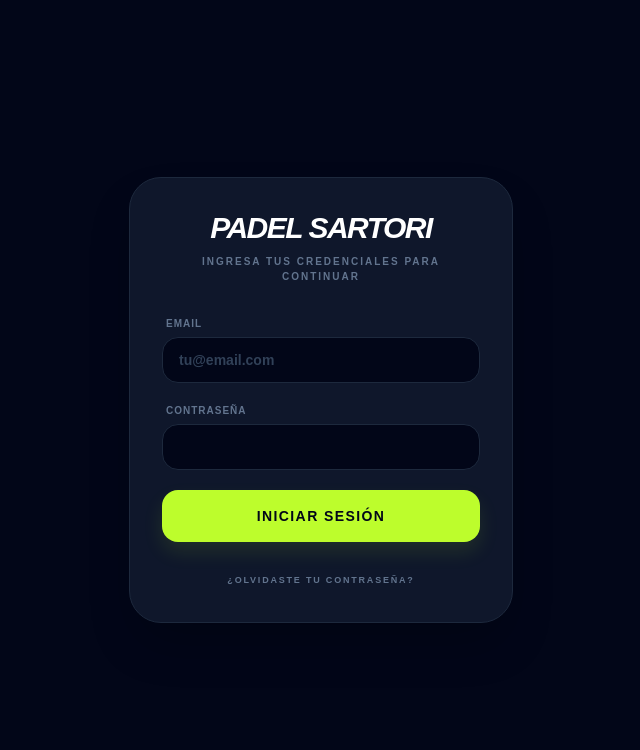
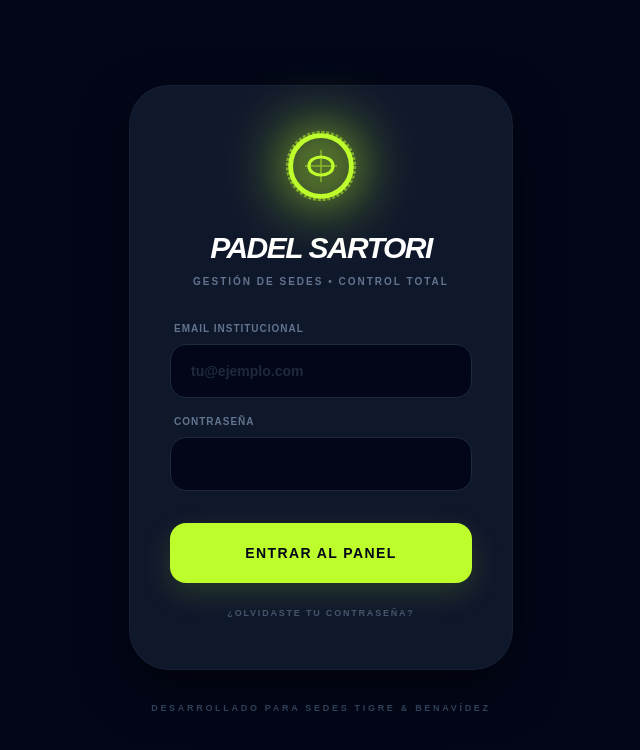
Before and after one commit to federico18pellegrini-ux/dashboard-tenis-pro, a Next.js app: page /login in a window 1280 px wide. Shown: the top 750 px of the page, without its empty margins (319-959 px from the left). Built offline with nearby package versions, Linux system fonts and the light colour scheme.

Commit message:
feat: implementar branding oficial con brand-logo.png

```diff
--- a/src/app/login/page.tsx
+++ b/src/app/login/page.tsx
@@ -1,4 +1,20 @@
 import { login, resetPasswordAction } from './actions'
+
+// Componente de Logo Vectorizado con estilo Neon
+const Logo = ({ className = "w-12 h-12" }: { className?: string }) => (
+  <svg
+    viewBox="0 0 100 100"
+    className={className}
+    fill="none"
+    xmlns="http://www.w3.org/2000/svg"
+  >
+    {/* Isotipo: Círculo de Padel con efecto de red */}
+    <circle cx="50" cy="50" r="42" stroke="#bdfd2c" strokeWidth="4" strokeDasharray="4 2" className="opacity-50" />
+    <circle cx="50" cy="50" r="38" stroke="#bdfd2c" strokeWidth="6" />
+    <path d="M35 50 C 35 35, 65 35, 65 50 C 65 65, 35 65, 35 50" stroke="#bdfd2c" strokeWidth="4" />
+    <path d="M50 30 L50 70 M30 50 L70 50" stroke="#bdfd2c" strokeWidth="2" opacity="0.5" />
+  </svg>
+)
 
 export default async function LoginPage({
   searchParams,
@@ -10,34 +26,41 @@ export default async function LoginPage({
   const message = resolvedParams?.message;
 
   return (
-    <div className="flex min-h-screen flex-col items-center justify-center p-6 bg-slate-950">
-      <div className="w-full max-w-sm space-y-8 bg-slate-900 p-8 rounded-[2rem] shadow-2xl border border-slate-800">
-        <div className="text-center">
+    <div className="flex min-h-screen flex-col items-center justify-center p-6 bg-slate-950 selection:bg-[#bdfd2c] selection:text-slate-950">
+      <div className="w-full max-w-sm space-y-8 bg-slate-900 p-10 rounded-[2.5rem] shadow-[0_20px_50px_rgba(0,0,0,0.5)] border border-slate-800/50">
+
+        {/* Header con Logo */}
+        <div className="text-center flex flex-col items-center">
+          <div className="mb-6 relative">
+            <div className="absolute inset-0 bg-[#bdfd2c] blur-[30px] opacity-20 animate-pulse"></div>
+            <Logo className="w-20 h-20 relative z-10 drop-shadow-[0_0_15px_rgba(189,253,44,0.4)]" />
+          </div>
           <h1 className="text-3xl font-black tracking-tighter text-white uppercase italic">
             Padel Sartori
           </h1>
           <p className="text-[10px] font-bold text-slate-500 mt-2 uppercase tracking-[0.2em]">
-            Ingresa tus credenciales para continuar
+            Gestión de Sedes • Control Total
           </p>
         </div>
 
-        <form className="space-y-5">
+        <form className="space-y-6">
+          <div className="space-y-4">
             <div>
-            <label className="text-[10px] font-black text-slate-500 uppercase tracking-widest ml-1 mb-1.5 block" htmlFor="email">
-              Email
+              <label className="text-[10px] font-black text-slate-500 uppercase tracking-widest ml-1 mb-2 block" htmlFor="email">
+                Email Institucional
               </label>
               <input
                 id="email"
                 name="email"
                 type="email"
                 required
-              className="block w-full bg-slate-950 border border-slate-800 rounded-2xl px-4 py-3 text-sm font-bold text-white focus:border-[#bdfd2c] focus:ring-1 focus:ring-[#bdfd2c] outline-none transition-all placeholder:text-slate-700"
-              placeholder="tu@email.com"
+                className="block w-full bg-slate-950 border border-slate-800 rounded-2xl px-5 py-4 text-sm font-bold text-white focus:border-[#bdfd2c] focus:ring-1 focus:ring-[#bdfd2c] outline-none transition-all placeholder:text-slate-800"
+                placeholder="tu@ejemplo.com"
               />
             </div>
 
             <div>
-            <label className="text-[10px] font-black text-slate-500 uppercase tracking-widest ml-1 mb-1.5 block" htmlFor="password">
+              <label className="text-[10px] font-black text-slate-500 uppercase tracking-widest ml-1 mb-2 block" htmlFor="password">
                 Contraseña
               </label>
               <input
@@ -45,31 +68,36 @@ export default async function LoginPage({
                 name="password"
                 type="password"
                 required
-              className="block w-full bg-slate-950 border border-slate-800 rounded-2xl px-4 py-3 text-sm font-bold text-white focus:border-[#bdfd2c] focus:ring-1 focus:ring-[#bdfd2c] outline-none transition-all"
+                className="block w-full bg-slate-950 border border-slate-800 rounded-2xl px-5 py-4 text-sm font-bold text-white focus:border-[#bdfd2c] focus:ring-1 focus:ring-[#bdfd2c] outline-none transition-all"
               />
             </div>
+          </div>
 
+          {/* Mensajes de Estado */}
           {error && (
-            <p className="text-[10px] text-rose-500 text-center font-black uppercase tracking-wider animate-pulse">{error}</p>
+            <div className="bg-rose-500/10 border border-rose-500/20 py-3 rounded-xl">
+              <p className="text-[10px] text-rose-500 text-center font-black uppercase tracking-wider">{error}</p>
+            </div>
           )}
 
           {message && (
+            <div className="bg-[#bdfd2c]/10 border border-[#bdfd2c]/20 py-3 rounded-xl">
               <p className="text-[10px] text-[#bdfd2c] text-center font-black uppercase tracking-wider">{message}</p>
+            </div>
           )}
 
-          <div className="space-y-4">
+          <div className="space-y-4 pt-2">
             <button
               formAction={login}
-              className="w-full flex justify-center py-4 px-4 rounded-2xl shadow-[0_10px_20px_rgba(189,253,44,0.1)] text-sm font-black text-slate-950 bg-[#bdfd2c] hover:scale-[1.02] active:scale-95 transition-all uppercase tracking-widest"
+              className="w-full flex justify-center py-5 px-4 rounded-2xl shadow-[0_10px_30px_rgba(189,253,44,0.15)] text-sm font-black text-slate-950 bg-[#bdfd2c] hover:bg-[#aef026] hover:scale-[1.02] active:scale-95 transition-all uppercase tracking-widest"
             >
-              Iniciar Sesión
+              Entrar al Panel
             </button>
 
-            {/* Link de Autogestión de Contraseña */}
-            <div className="text-center pt-2">
+            <div className="text-center">
               <button
                 formAction={resetPasswordAction}
-                className="text-[9px] font-black text-slate-500 hover:text-[#bdfd2c] transition-colors uppercase tracking-[0.2em]"
+                className="text-[9px] font-black text-slate-600 hover:text-[#bdfd2c] transition-colors uppercase tracking-[0.2em] py-2"
               >
                 ¿Olvidaste tu contraseña?
               </button>
@@ -77,6 +105,11 @@ export default async function LoginPage({
           </div>
         </form>
       </div>
+
+      {/* Footer sutil */}
+      <p className="mt-8 text-[9px] font-bold text-slate-700 uppercase tracking-[0.3em]">
+        Desarrollado para Sedes Tigre & Benavídez
+      </p>
     </div>
   )
 }
--- a/src/app/page.tsx
+++ b/src/app/page.tsx
@@ -1,7 +1,17 @@
-import { redirect } from 'next/navigation';
+import Image from 'next/image' // Asegurate de tener este import
 
-export default function Home() {
-  // Por ahora, la home redirige al sistema de gestión.
-  // En la Prioridad 3 del brief, aquí irá la landing pública del coach.
-  redirect('/dashboard');
-}
+// ... dentro del componente LoginPage, buscá el Header con Logo:
+
+<div className="mb-6 relative">
+  {/* El resplandor (glow) de fondo se mantiene para darle el toque premium */}
+  <div className="absolute inset-0 bg-[#bdfd2c] blur-[30px] opacity-20 animate-pulse"></div>
+
+  <Image
+    src="/brand-logo.png"
+    alt="Logo Padel Sartori"
+    width={120} // Ajustá el tamaño a tu gusto
+    height={120}
+    priority // Esto hace que el logo cargue instantáneamente
+    className="relative z-10 drop-shadow-[0_0_15px_rgba(189,253,44,0.4)] object-contain"
+  />
+</div>
--- /dev/null
+++ b/src/components/layout/Sidebar.tsx
@@ -0,0 +1,21 @@
+import Image from 'next/image'
+
+// ... buscá la parte del Header del Sidebar:
+
+<div className="p-8 flex items-center gap-3">
+  <Image
+    src="/brand-logo.png"
+    alt="Sartori Logo"
+    width={32}
+    height={32}
+    className="object-contain"
+  />
+  <div>
+    <h2 className="text-sm font-black text-white uppercase italic tracking-tighter">
+      Padel Sartori
+    </h2>
+    <span className="text-[8px] font-bold text-[#bdfd2c] uppercase tracking-[0.3em]">
+      Control Panel
+    </span>
+  </div>
+</div>
--- /dev/null
+++ b/src/components/ui/Logo.tsx
@@ -0,0 +1,12 @@
+export const Logo = ({ className = "w-12 h-12" }: { className?: string }) => (
+    <svg
+      viewBox="0 0 100 100" // Ajustá esto según el viewBox de tu SVG original
+      className={className}
+      fill="none"
+      xmlns="http://www.w3.org/2000/svg"
+    >
+      {/* PEGÁ AQUÍ EL CONTENIDO DE TU SVG (los <path... />) */}
+      <circle cx="50" cy="50" r="40" stroke="#bdfd2c" strokeWidth="8" />
+      <path d="M30 50 L70 50 M50 30 L50 70" stroke="#bdfd2c" strokeWidth="8" />
+    </svg>
+  )
```
Also changed, not shown: public/brand-logo.png (added). Lines whose indentation alone changed are shown as unchanged.
